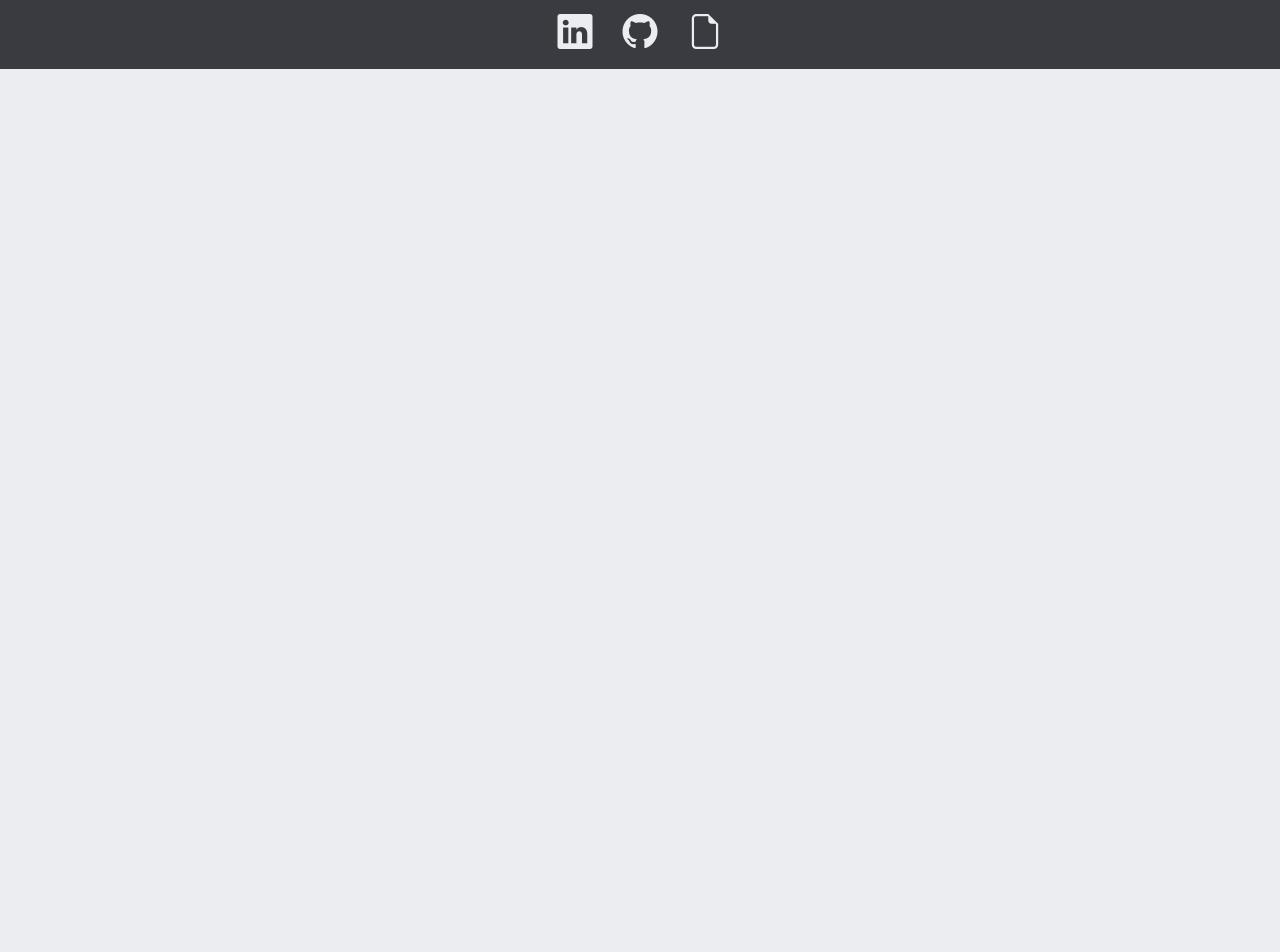
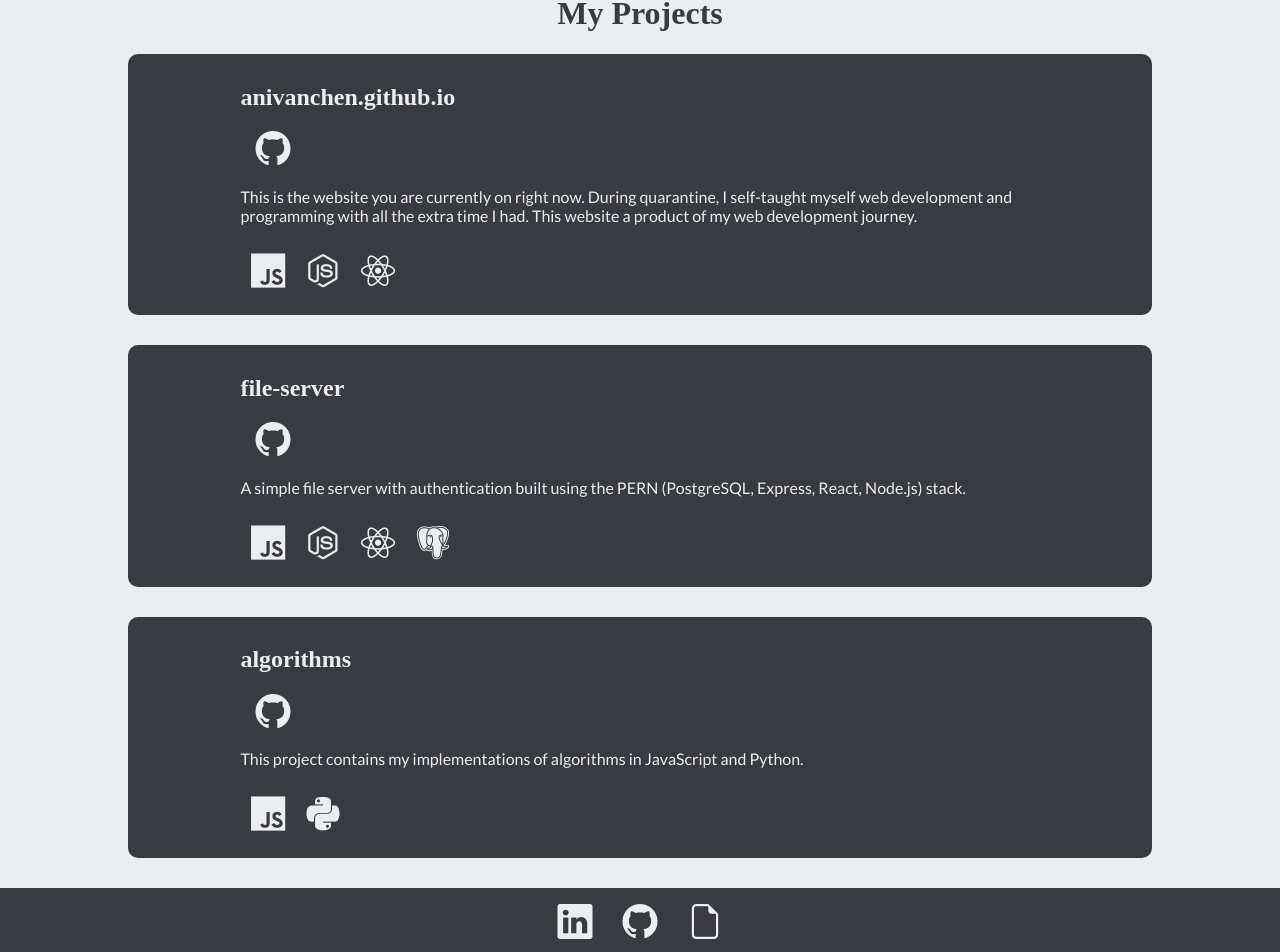
Before and after one commit to anivanchen/ivanchen.dev, a React (Create React App) app: page / in a window 1280 px wide. Shown: the part 826-1778 px from the top of the page. Before the commit the page ends 895 px from the top, so only its background shows below. Built offline with nearby package versions, Linux system fonts and the light colour scheme; a web font is replaced by a local one.

Commit message:
Release v1.3

```diff
--- a/src/App.css
+++ b/src/App.css
@@ -1,5 +1,6 @@
 @import url('https://fonts.googleapis.com/css2?family=Headland+One&family=Lato&display=swap');
 @import url("https://cdn.jsdelivr.net/npm/bootstrap-icons@1.5.0/font/bootstrap-icons.css");
+@import url("https://cdn.jsdelivr.net/gh/devicons/devicon@v2.12.0/devicon.min.css");
 
 * {
     cursor: none;
@@ -76,8 +77,8 @@ html, body {
 
 #ring {
     position: fixed;
-    top: 0;
-    left: 0;
+    top: 50%;
+    left: 50%;
     width: 30px;
     height: 30px;
     border: 2px solid var(--color);
@@ -98,7 +99,8 @@ html, body {
     left: 50%;
     width: 8px;
     height: 8px;
-    background-color: var(--color);
+    background-color: var(--color-reverse);
+    border: 2px solid var(--color);
     border-radius: 100%;
     transform: translate(-50%, -50%);
     z-index: 999;
@@ -106,7 +108,8 @@ html, body {
 }
 
 .cursor-change {
-    transform: scale(2);
+    transform: scale(200%);
+    transition: fadeout 500ms linear;
 }
 
 .opening-wrapper {
@@ -121,13 +124,71 @@ html, body {
     left: 50%;
     margin-right: -50%;
     transform: translate(-50%, -50%);
-
     text-align: center;
 }
 
 .text-container {
     margin-left: 10%;
     margin-right: 10%;
+}
+
+.text-container#gallery {
+    text-align: left;
+    padding: 10px;
+    padding-bottom: 25px;
+}
+
+.text-container#gallery .link {
+    color: var(--color-reverse);
+}
+
+.gallery-wrapper {
+    width: 80%;
+    margin-left: 10%;
+    margin-right: 10%;
+    text-align: center;
+    color: var(--color-reverse);
+}
+
+.gallery-item {
+    background-color: var(--color);
+    border-radius: 10px;
+    margin-bottom: 30px;
+}
+
+.gallery-wrapper p {
+    font-family: 'Lato';
+    padding-bottom: 12px;
+    animation: fadein 200ms linear 0ms 1;
+}
+
+a.tech-link {
+    color: var(--color-reverse);
+    text-decoration: none;
+}
+
+.devicon-javascript-plain {
+    font-size: 35px;
+}
+
+.devicon-nodejs-plain {
+    font-size: 35px;
+}
+
+.devicon-express-plain {
+    font-size: 35px;
+}
+
+.devicon-postgresql-plain {
+    font-size: 35px;
+}
+
+.devicon-react-plain {
+    font-size: 35px;
+}
+
+.devicon-python-plain {
+    font-size: 35px;
 }
 
 .mode {
@@ -151,7 +212,7 @@ h1, h2, h3 {
     animation: fadein 200ms linear 0ms 1;
 }
 
-p {
+.opening-wrapper p {
     font-family: 'Lato';
     margin-left: 15%;
     margin-right: 15%;
@@ -208,7 +269,7 @@ a.social-media-button:hover {
     opacity: 0.75;
 }
 
-a.dark, i.dark {
+.dark, a.dark, i.dark {
     color: var(--color);
 }
 a.dark:visited, i.dark:visited {
--- a/src/App.js
+++ b/src/App.js
@@ -1,7 +1,7 @@
 import React, { Fragment, useState, useEffect } from 'react';
 import './App.css';
 import LoadingScreen from './components/LoadingScreen';
-import DotRing from "./components/DotRing/DotRing";
+import DotRing from './components/DotRing/DotRing';
 
 function App() {
 
@@ -35,14 +35,6 @@ function App() {
     }
   })();
 
-//   let test = document.getElementsByClassName("cursor-affector");
-
-//   for (let i = 0 ; i < test.length; i++) {
-//     test[i].addEventListener("mouseover", function() {
-//       document.getElementById('dot').classList.add('cursor-change');
-//     }, false);
-//  }
-
   return (
     <>
       {loading === false ? (
@@ -50,20 +42,61 @@ function App() {
         <Fragment>
         <DotRing />
         <div className="opening-wrapper">
-          <button className="right mode" onClick={toggleTheme}><i className="cursor-affector bi bi-brightness-high-fill dark"></i></button>
+          <button className="right mode" onClick={toggleTheme}><i className="bi bi-brightness-high-fill dark"></i></button>
             <div className="opening-container">
 
             <div className="text-container">
-              <h3>Hi, I'm <a className="cursor-affector link" href="https://github.com/anivanchen">Ivan Chen</a>, a current sophomore at <a className="link" href="https://stuy.enschool.org/">Stuyvesant High School</a>.</h3>
+              <h3>Hi, I'm <a className="link" href="https://github.com/anivanchen">Ivan Chen</a>, a current sophomore at <a className="link" href="https://stuy.enschool.org/">Stuyvesant High School</a>.</h3>
               <p>At Stuy, I am in the class of 2024. I enjoy computer science and mathematics. I love learning new things and starting new <a className="link" href="#projects">projects</a>, especially those that challenge me and introduce novel topics. Learning never ends, and there's always more for me to explore.</p>
             </div>
 
-            <a className="cursor-affector social-media-button dark" href="https://linkedin.com/in/ivan-chen-9b85481b6"><i class="bi bi-linkedin"></i></a>
-            <a className="cursor-affector social-media-button dark" href="https://github.com/anivanchen"><i class="bi bi-github"></i></a>
-            <a className="cursor-affector social-media-button dark" href="/"><i class="bi bi-file-earmark"></i></a>
+            <a className="social-media-button dark" href="https://linkedin.com/in/ivan-chen-9b85481b6"><i class="bi bi-linkedin"></i></a>
+            <a className="social-media-button dark" href="https://github.com/anivanchen"><i class="bi bi-github"></i></a>
+            <a className="social-media-button dark" href="/"><i class="bi bi-file-earmark"></i></a>
 
           </div>
         </div>
+
+          <div className="gallery-wrapper">
+            <h1 className="dark">My Projects</h1>
+            <div className="gallery-item">
+              <div className="text-container" id="gallery">
+                <h2>anivanchen.github.io</h2>
+                <a className="social-media-button" href="https://github.com/anivanchen/anivanchen.github.io"><i class="bi bi-github"></i></a>
+                <p>This is the website you are currently on right now. During quarantine, I self-taught myself web development and programming with all the extra time I had. This website a product of my web development journey. </p>
+                <div className="techs-container">
+                  <a className="tech-link" href="https://www.javascript.com/"><i className="devicon-javascript-plain" /></a>
+                  <a className="tech-link" href="https://nodejs.org/en/"><i className="devicon-nodejs-plain" /></a>
+                  <a className="tech-link" href="https://reactjs.org/"><i className="devicon-react-plain" /></a>
+                </div>
+              </div>
+            </div>
+            <div className="gallery-item">
+              <div className="text-container" id="gallery">
+                <h2>file-server</h2>
+                <a className="social-media-button" href="https://github.com/anivanchen/file-server"><i class="bi bi-github"></i></a>
+                <p>A simple file server with authentication built using the PERN (PostgreSQL, Express, React, Node.js) stack. </p>
+                <div className="techs-container">
+                  <a className="tech-link" href="https://www.javascript.org/"><i className="devicon-javascript-plain" /></a>
+                  <a className="tech-link" href="https://nodejs.org/en/"><i className="devicon-nodejs-plain" /></a>
+                  <a className="tech-link" href="https://reactjs.org/"><i className="devicon-react-plain" /></a>
+                  {/* <a className="tech-link" href="https://expressjs.com/"><i className="devicon-express-plain" /></a> */}
+                  <a className="tech-link" href="https://postgresql.org/"><i className="devicon-postgresql-plain" /></a>
+                </div>
+              </div>
+            </div>
+            <div className="gallery-item">
+              <div className="text-container" id="gallery">
+                <h2>algorithms</h2>
+                <a className="social-media-button" href="https://github.com/anivanchen/algorithms"><i class="bi bi-github"></i></a>
+                <p>This project contains my implementations of algorithms in JavaScript and Python. </p>
+                <div className="techs-container">
+                  <a className="tech-link" href="https://www.javascript.org/"><i className="devicon-javascript-plain" /></a>
+                  <a className="tech-link" href="https://www.python.com/"><i className="devicon-python-plain" /></a>
+                </div>
+              </div>
+            </div>
+          </div>
 
         <div className="footer">
 
```
Also changed, not shown: 1 other file (tests, documents, lock files or other folders).
